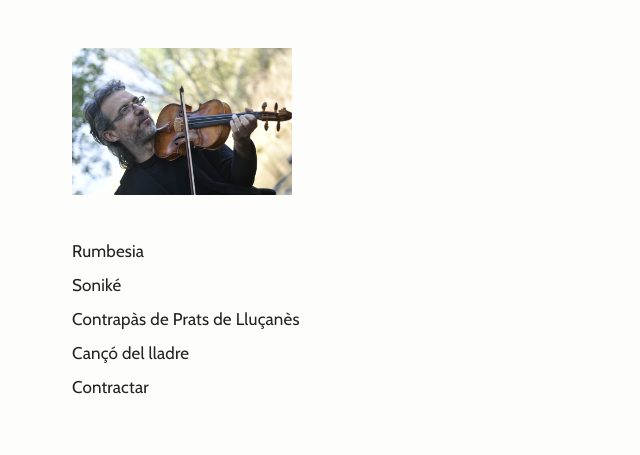
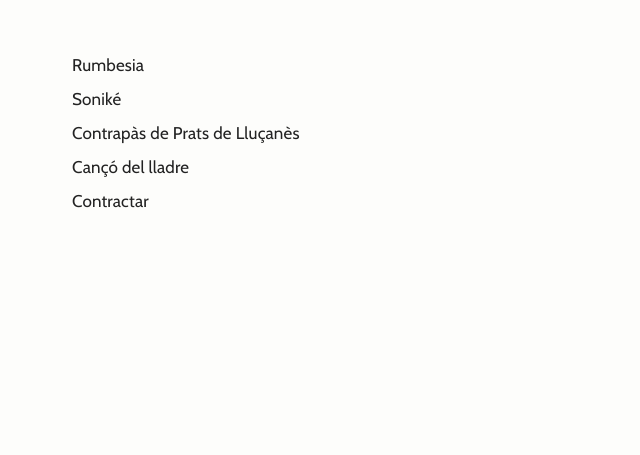
Before and after one commit to joansardanspla/joansardanspla, a plain HTML site: page index.html in a window 1280 px wide. Shown: the whole page, without its empty margins (0-640 px from the left). Drawn offline with nearby package versions, Linux system fonts and the light colour scheme.

Commit message:
Remove image and its associated styles
Removed image styling and corresponding image element.

```diff
--- a/index.html
+++ b/index.html
@@ -37,11 +37,6 @@
     }
 
 
-    .js-img {
-      width: 220px;
-      height: auto;
-      margin: 0 0 32px 0;
-    }
 
     .js-link {
       display: block;
@@ -55,9 +50,6 @@
 <body>
   <main>
 
-    <img class="js-img"
-         src="jo_verd.webp"
-         alt="Fent música a la natura" />
 
     <nav>
       <a class="js-link" href="https://rumbesia.cat" target="_blank" rel="noopener noreferrer">Rumbesia</a>
```
